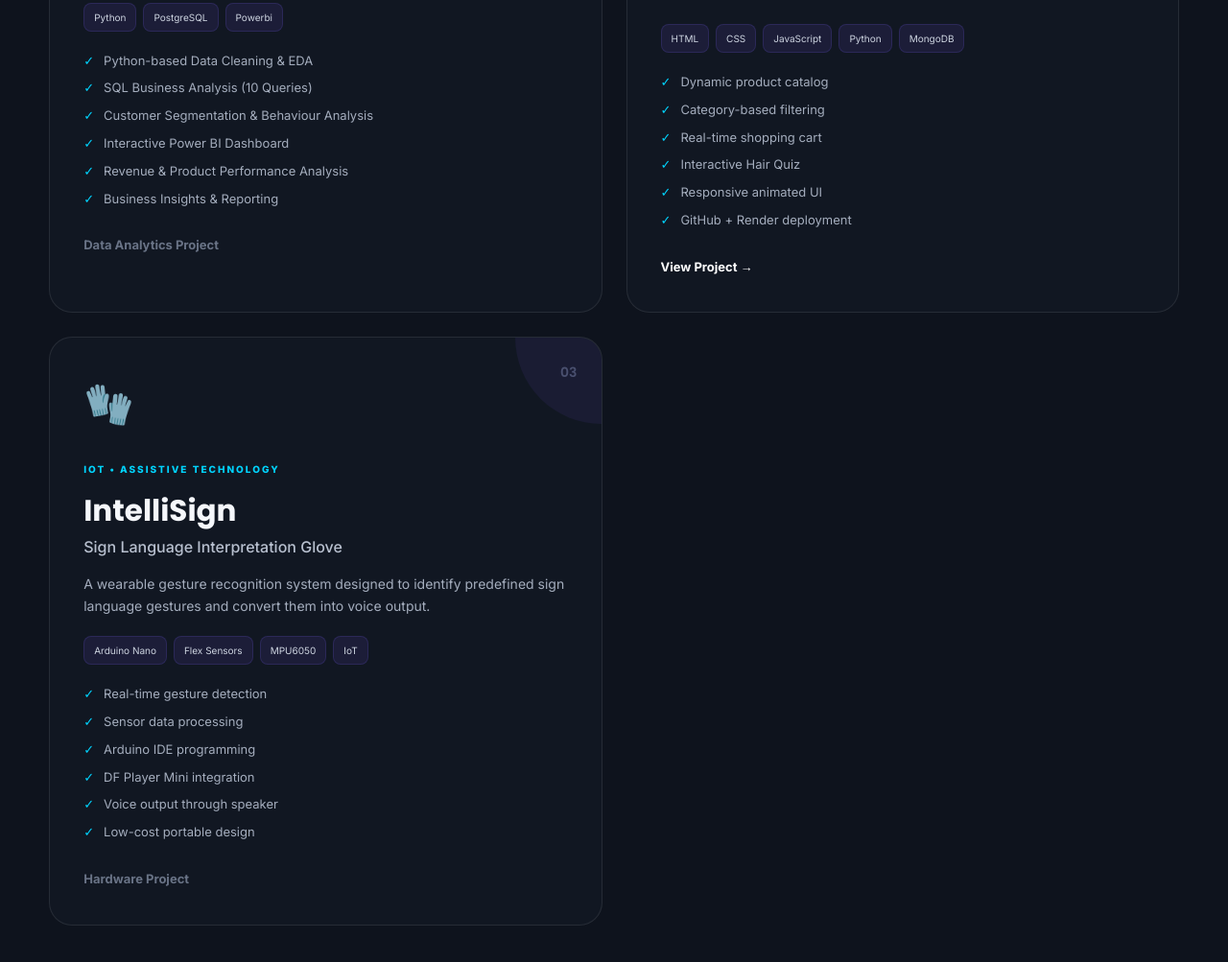
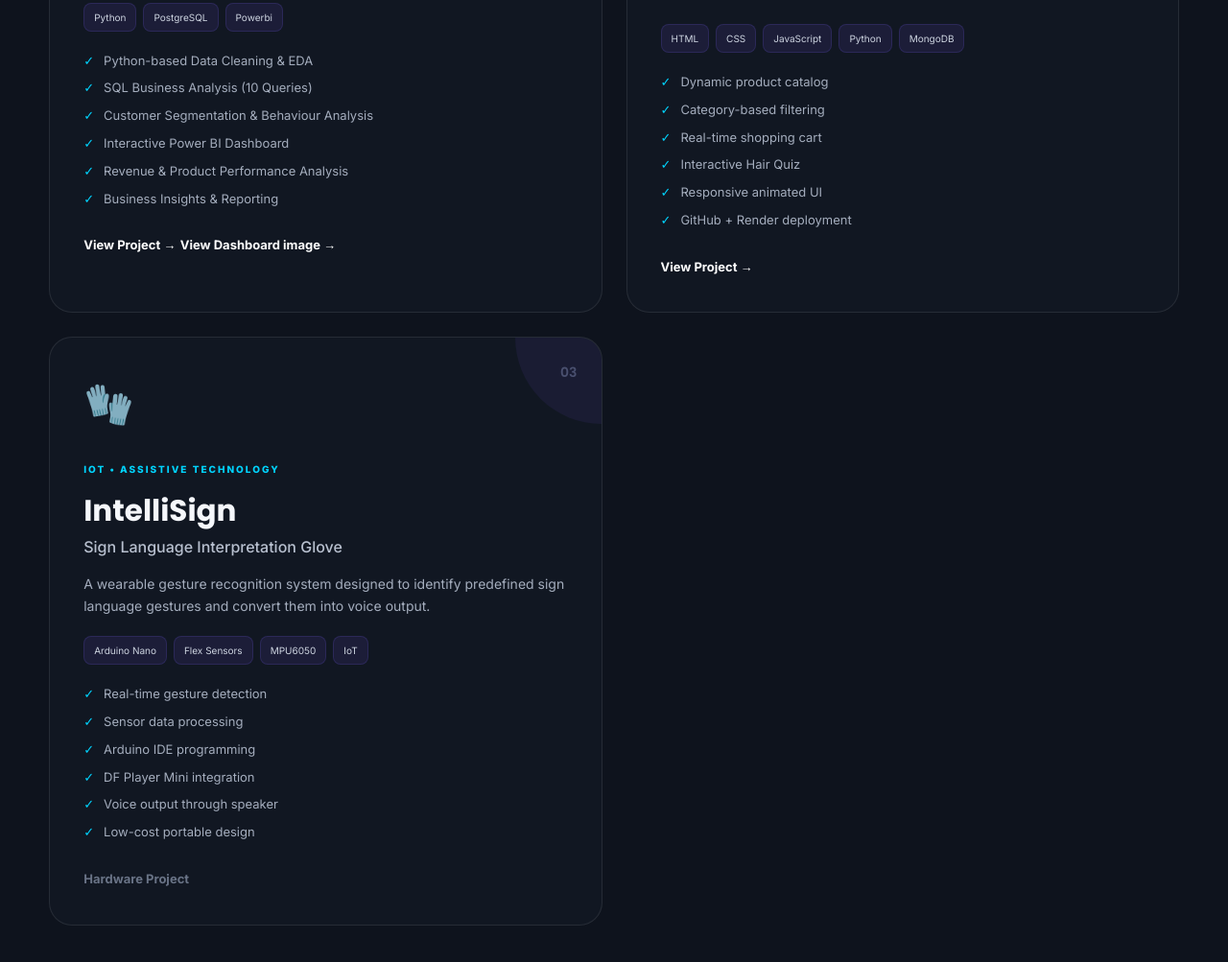
Before and after one commit to Dhruva-Paradkar/Dhruva-Portfolio, a plain HTML site: page index.html in a window 1280 px wide. Shown: the part 3462-4465 px from the top of the page at 96% size. Drawn offline with Linux system fonts and the light colour scheme.

Commit message:
Update index.html

```diff
--- a/index.html
+++ b/index.html
@@ -447,9 +447,19 @@
                     <li>Business Insights & Reporting</li>
                 </ul>
 
-                <span class="project-link disabled">
-                    Data Analytics Project
-                </span>
+                <a
+                    href="https://dhruva-paradkar.github.io/Fluere-Aura/"
+                    target="_blank"
+                    class="project-link">
+                    View Project →
+                </a>
+
+                <a
+                    href="https://dhruva-paradkar.github.io/Fluere-Aura/"
+                    target="_blank"
+                    class="project-link">
+                    View Dashboard image →
+                </a>
 
             </article>
 
```
